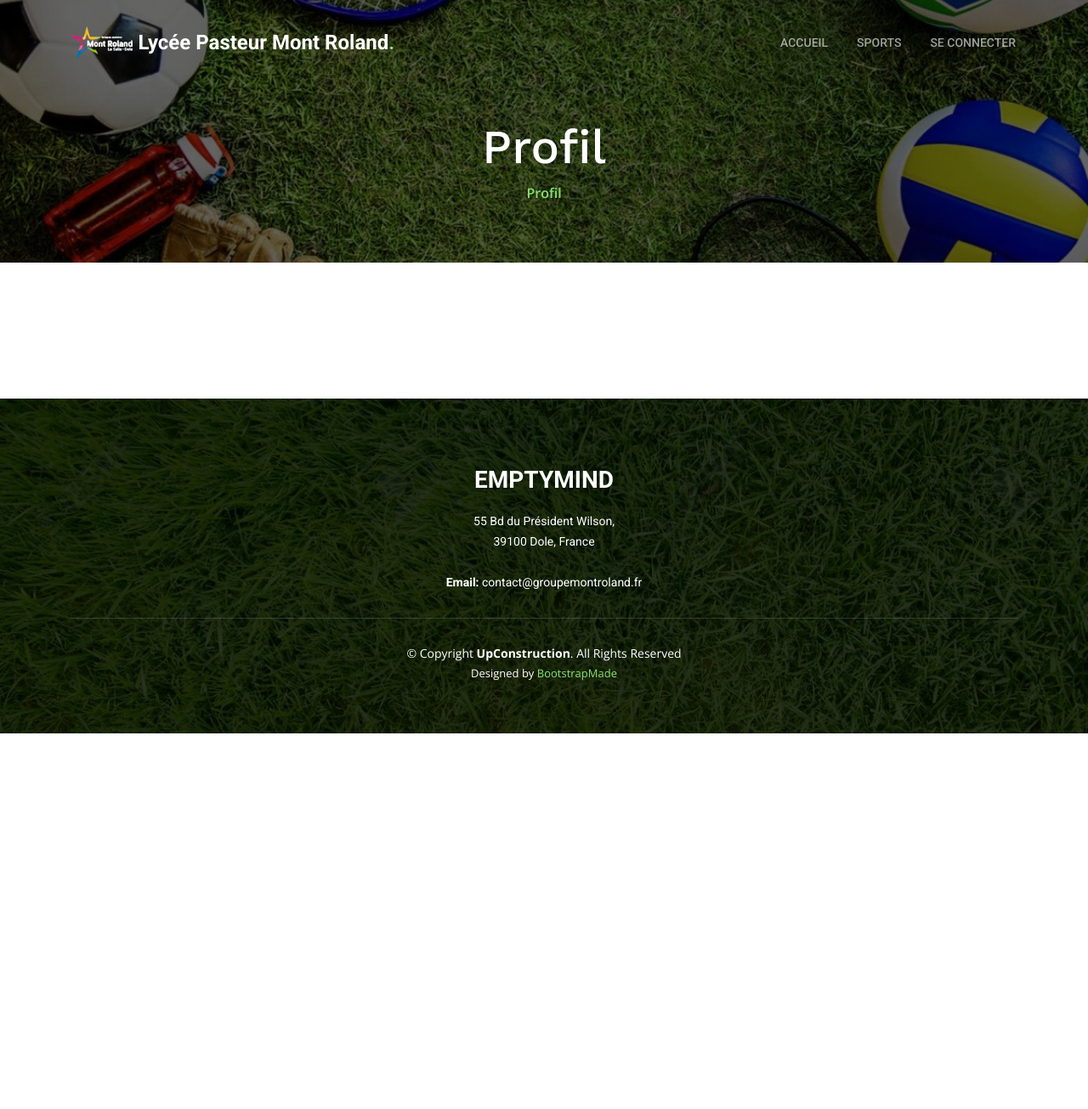
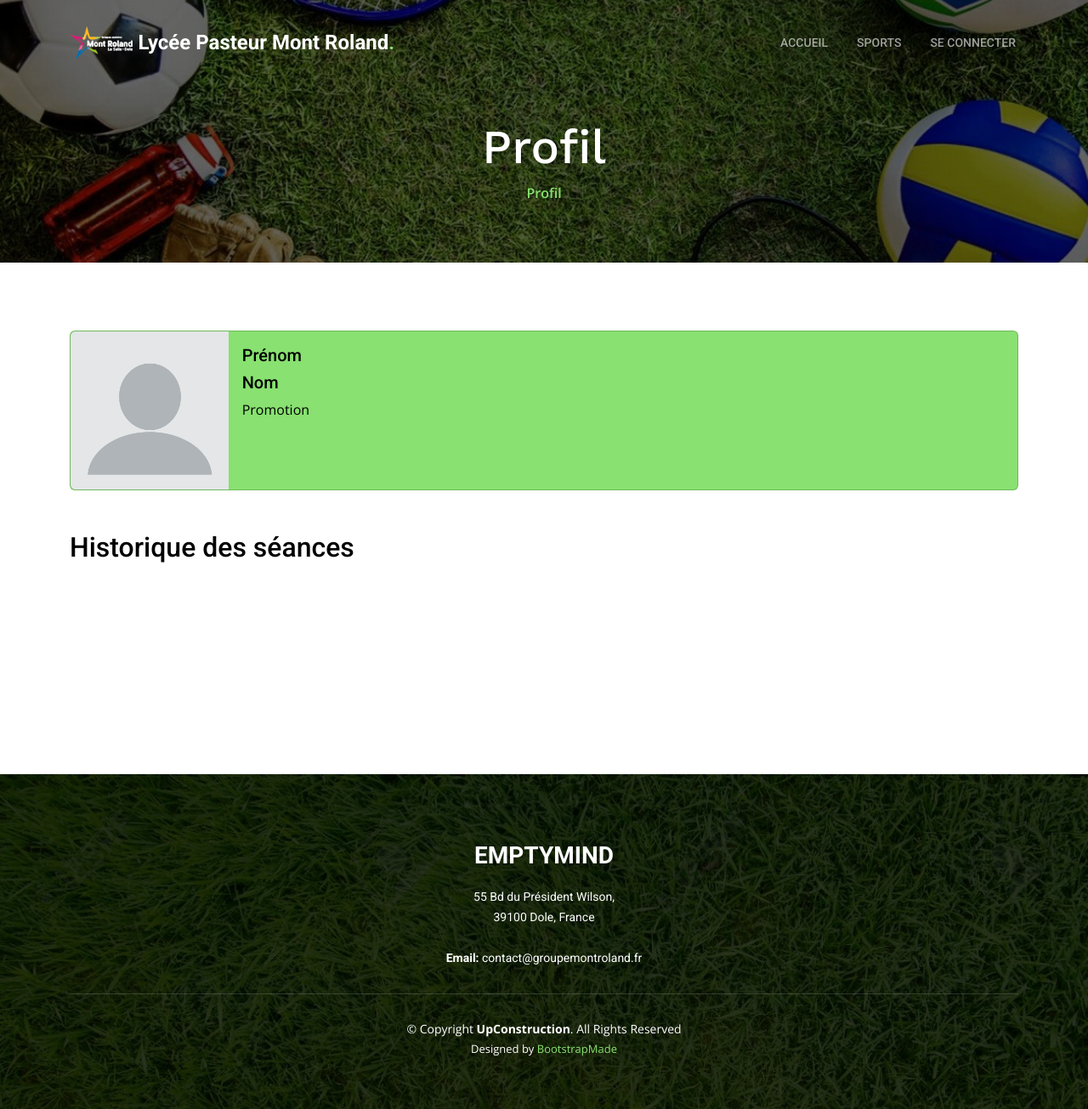
Before and after one commit to Sommaly/CloverleafV2, a PHP site: page /index.php?route=profil in a window 1280 px wide. Shown: the whole page at 85% size. Before the commit the page ends 863 px from the top, so only its background shows below. Run offline with PHP 8.4, Linux system fonts and the light colour scheme; some libraries are stand-ins or nearby versions.

Commit message:
modification profil

```diff
--- a/assets/css/main.css
+++ b/assets/css/main.css
@@ -2692,7 +2692,3 @@ section {
 .footer .footer-legal .credits a {
   color: var(--color-primary);
 }
-
-.se-connecter{
-  background-color: #88E170;
-}
--- /dev/null
+++ b/assets/css/style.css
@@ -0,0 +1,18 @@
+
+.se-connecter{
+background-color: #88E170;
+}
+
+.card-body-custom{
+color:black;
+}
+
+.card{
+    max-width: 100%;
+    background-color:#88E170;
+}
+
+.profil-sub-heading{
+    color:#000000;
+    margin-top: 3rem;
+}
--- a/index.php
+++ b/index.php
@@ -11,8 +11,8 @@
   <meta content="" name="keywords">
 
   <!-- Favicons -->
-  <link href="assets/img/favicon.png" rel="icon">
-  <link href="assets/img/apple-touch-icon.png" rel="apple-touch-icon">
+  <link href="assets/img/montroland.png" rel="icon">
+  <link href="assets/img/montroland.png" rel="montroland.png">
 
   <!-- Google Fonts -->
   <link rel="preconnect" href="https://fonts.googleapis.com">
@@ -29,7 +29,7 @@
 
   <!-- Template Main CSS File -->
   <link href="assets/css/main.css" rel="stylesheet">
-
+  <link href="assets/css/style.css" rel="stylesheet">
   <!-- =======================================================
   * Template Name: UpConstruction - v1.3.0
   * Template URL: https://bootstrapmade.com/upconstruction-bootstrap-construction-website-template/
--- a/page/profil/profil.php
+++ b/page/profil/profil.php
@@ -1,14 +1,32 @@
 <!-- ======= Breadcrumbs ======= -->
 <div class="breadcrumbs d-flex align-items-center" style="background-image: url('assets/img/sport-carousel/carousel1.jpeg');">
-      <div class="container position-relative d-flex flex-column align-items-center" data-aos="fade">
+  <div class="container position-relative d-flex flex-column align-items-center" data-aos="fade">
+    <h2>Profil</h2>
+    <ol>
+      <li>Profil</li>
+    </ol>
+  </div>
+</div><!-- End Breadcrumbs -->
 
-        <h2>Profil</h2>
-        <ol>
-          <li>Profil</li>
-        </ol>
-
+<section id="profil-section">
+<div class="container">
+<div class="card mb-10">
+  <div class="row g-0">
+    <div class="col-md-2">
+      <img src="././assets/img/pdp/test.jpg" class="img-fluid rounded-start" alt="...">
+    </div>
+    <div class="col-md-8">
+      <div class="card-body card-body-custom">
+        <h5 class="profil_prenom">Prénom</h5>
+        <h5 class="profil_nom">Nom</h5>
+        <p class="card-text">Promotion</p>
       </div>
-    </div><!-- End Breadcrumbs -->
+    </div>
+  </div>
+</div>
+  <h2 class="profil-sub-heading"> Historique des séances</h2>
+</div>
+</section>
 
     <!-- ======= Blog Section ======= -->
     <section id="blog" class="blog">
```
Also changed, not shown: assets/img/pdp/test.jpg (added).
